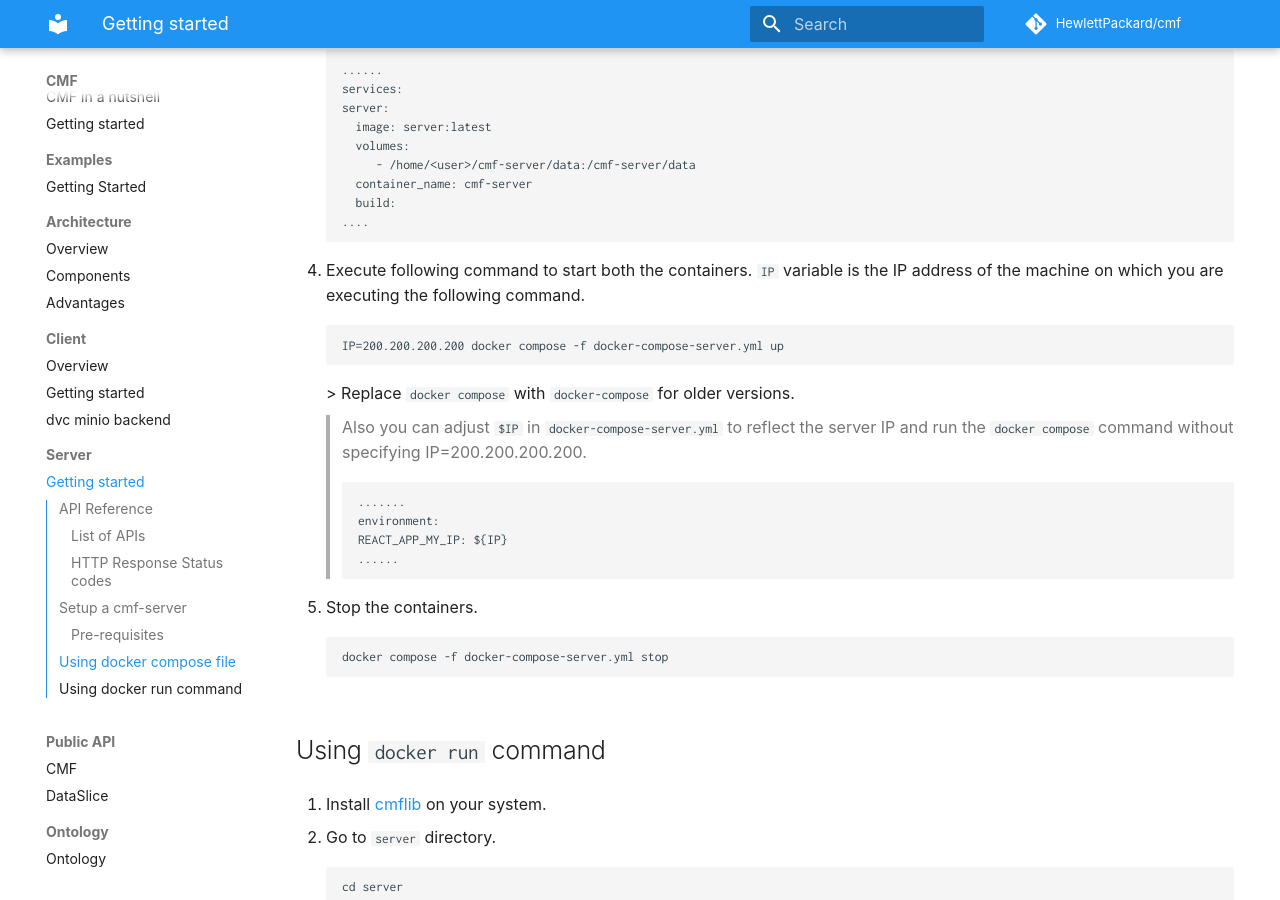
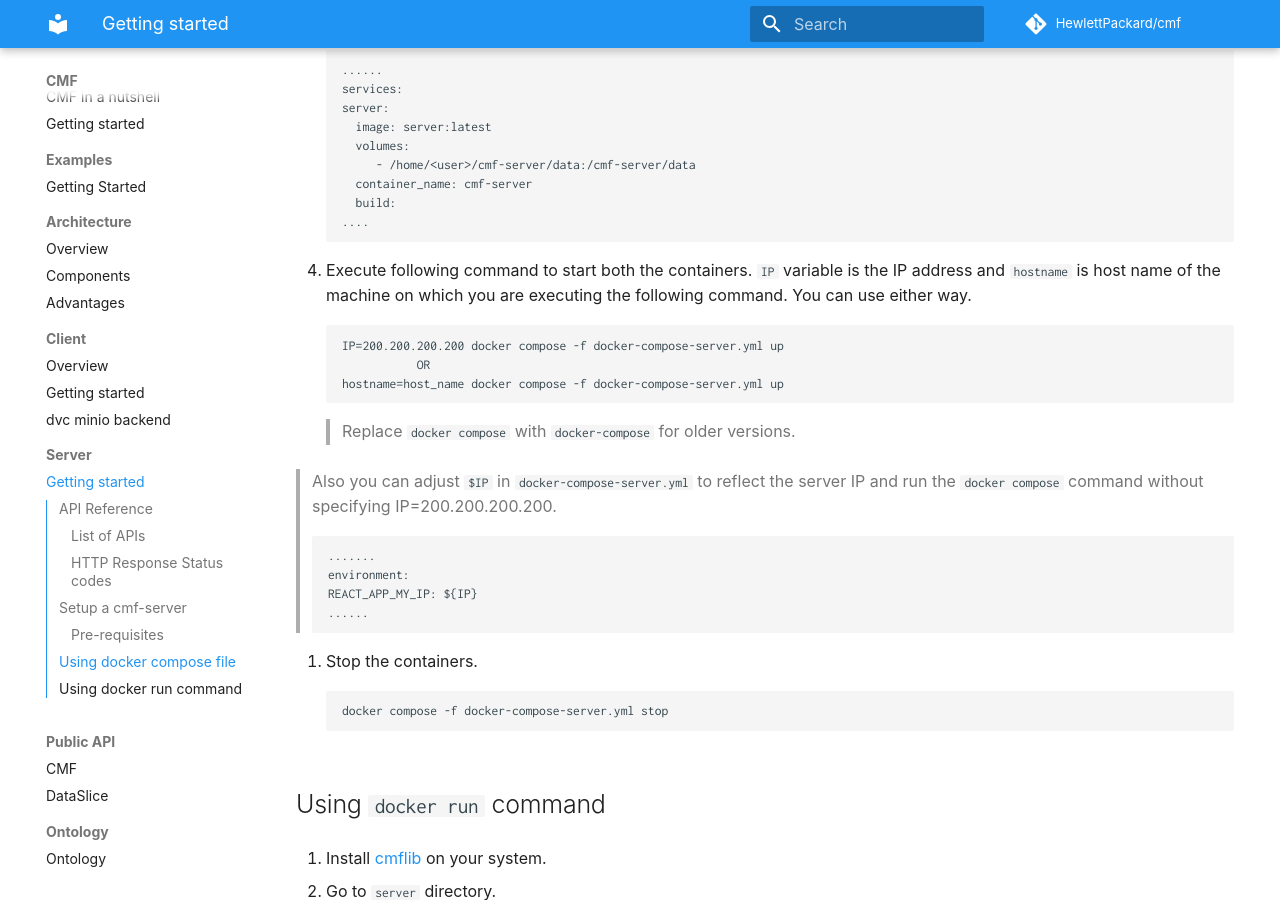
Before and after one commit to HewlettPackard/cmf, an MkDocs documentation site: the page built from docs/cmf_server/cmf-server.md, in a window 1280 px wide and 900 px high, scrolled down 1625 px. Built offline with MkDocs 1.6.1 and Material for MkDocs 9.7.7, drawn with Linux system fonts in a browser that asks for light colours; some web fonts are replaced; comment, search, counter and statistics services are not loaded.

Commit message:
adding hostname dependency

````diff
--- a/docker-compose-server.yml
+++ b/docker-compose-server.yml
@@ -12,12 +12,12 @@ services:
       dockerfile: ./server/Dockerfile
     restart: always
     environment:
-     MYIP: ${IP}
+     MYIP: ${IP:-127.0.0.1}
+     HOSTNAME: ${hostname:-None}
     ports:
       - "8080:80"
     expose:
       - 8000
-
   ui:
     image: ui:latest
     container_name: ui-server
@@ -27,6 +27,7 @@ services:
     restart: always
     environment:
       REACT_APP_MY_IP: ${IP}
+      REACT_APP_MY_HOSTNAME: ${hostname}
     ports:
       - "3000:3000"
     expose:
--- a/docs/cmf_server/cmf-server.md
+++ b/docs/cmf_server/cmf-server.md
@@ -57,20 +57,23 @@ There are two ways to start cmf server -
     ....
     ```
 
- 4. Execute following command to start both the containers. `IP` variable is the IP address of the machine on which you are executing the following command.
-    ```
-    IP=200.200.200.200 docker compose -f docker-compose-server.yml up
-    ```
-    > Replace `docker compose` with `docker-compose` for older versions.
+4. Execute following command to start both the containers. `IP` variable is the IP address and `hostname` is host name of the machine on which you are executing the following command.
+   You can use either way.
+   ```
+   IP=200.200.200.200 docker compose -f docker-compose-server.yml up
+              OR
+   hostname=host_name docker compose -f docker-compose-server.yml up
+   ```
+   > Replace `docker compose` with `docker-compose` for older versions.
 
-    > Also you can adjust `$IP` in `docker-compose-server.yml` to reflect the server IP and run the `docker compose` command without specifying
-      IP=200.200.200.200.
-      ```
-      .......
-      environment:
-      REACT_APP_MY_IP: ${IP}
-      ......
-      ```
+   > Also you can adjust `$IP` in `docker-compose-server.yml` to reflect the server IP and run the `docker compose` command without specifying
+    IP=200.200.200.200.
+     ```
+     .......
+     environment:
+     REACT_APP_MY_IP: ${IP}
+     ......
+     ```
 
 5. Stop the containers.
    ```
````
Also changed, not shown: 2 other files.
